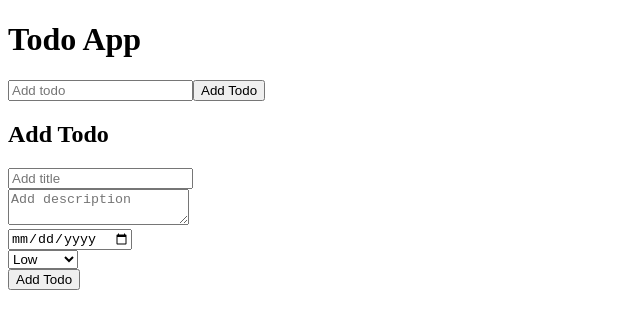
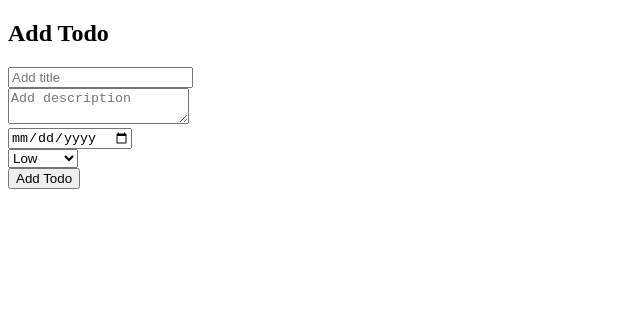
Before and after one commit to ajaykrixna/todo-app, a React (Vite) app: page / in a window 1280 px wide. Shown: the top 328 px of the page, without its empty margins (0-640 px from the left). Built offline with nearby package versions, Linux system fonts and the light colour scheme.

Commit message:
Implement add todo functionality

```diff
--- a/src/App.tsx
+++ b/src/App.tsx
@@ -1,29 +1,29 @@
 import {useState} from 'react';
 import TodoForm from './TodoForm';
-
-<TodoForm/>
 
 
 function App(){
 
-  const[text,setText]=useState("")
   const[todos, setTodos] = useState([]);
 
-  function addTodo(){
-    setTodos([...todos, text])
-    setText("")
-
+  function addTodo(newtodo){
+    setTodos([...todos, newtodo])
   }
 
   return <div>
-    <h1>Todo App</h1>
-    <input type="text" placeholder="Add todo" value={text} onChange={(e)=>setText(e.target.value)}/>
-    <button onClick={addTodo}>Add Todo</button>
+
+    <TodoForm addTodo={addTodo}/>
+
     <ul>
-      {todos.map((item,index)=> <li key={index}>{item} </li>)}
+      {todos.map((item,index)=> <div key={index}>
+        <h3>{item.title}</h3>
+        <p>{item.description}</p>
+        <p>{item.dueDate}</p>
+        <p>{item.priority}</p>
+      </div>
+    )}
     </ul>
 
-    <TodoForm/>
   </div>
 }
 
--- a/src/TodoForm.tsx
+++ b/src/TodoForm.tsx
@@ -1,12 +1,23 @@
 import {useState} from "react";
 
-function TodoForm(){
+function TodoForm(props){
   const[title,setTitle]= useState("")
   const[description,setDescription]=useState("")
   const[dueDate,setDueDate]=useState("")
   const[priority,setPriority]=useState("");
 
-return <form>
+  function handleSubmit(e){
+    e.preventDefault();
+    const newTodo={title:title, description:description, dueDate:dueDate, priority:priority}
+    props.addTodo(newTodo)
+    setTitle("")
+    setDescription("")
+    setDueDate("")
+    setPriority("")
+    }
+
+
+return <form onSubmit={handleSubmit}>
     <h2>Add Todo</h2>
     <div>
     <input value={title} placeholder="Add title" onChange={(e)=>setTitle(e.target.value)}/>
@@ -29,4 +40,5 @@ return <form>
 </form>
 }
 
+
 export default TodoForm;
```
